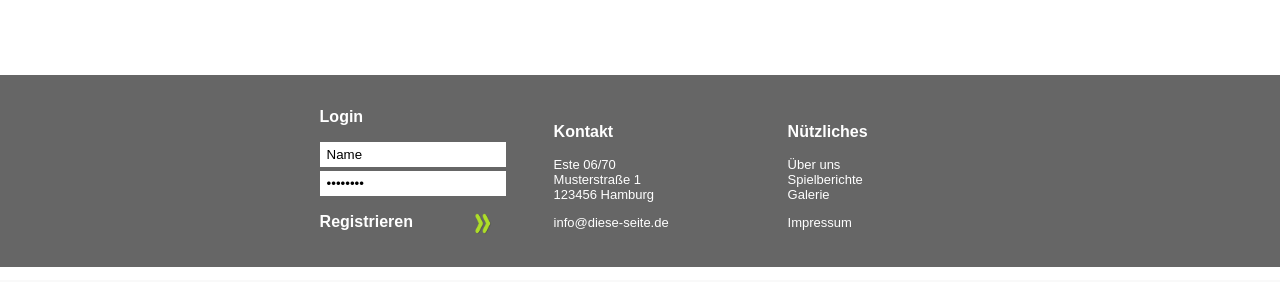
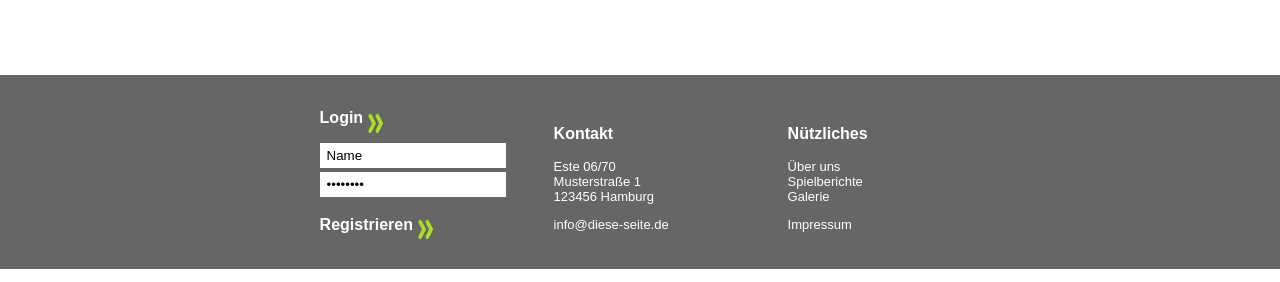
Before and after one commit to jumenz/medienprojekt, a PHP site: page /Application/design/forum.php in a window 1280 px wide. Shown: the part 4750-5032 px from the top of the page. Run offline with PHP 8.4, Linux system fonts and the light colour scheme; some libraries are stand-ins or nearby versions.

Commit message:
header footer

```diff
--- a/Application/design/footer.html
+++ b/Application/design/footer.html
@@ -1,12 +1,13 @@
 <ul class="footer">
 	<li> <!-- login -->
-		<span class="footer-heading footer-space-bottom">Login</span>
 		<form action="post">
-			<span class="footer-info"><input type="text" name="login-name" value="Name"  onfocus="this.value=clearDefault(this.value, 'Name');" onblur="this.value=setDefault(this.value, 'Name');"></span>
-			<span class="footer-info footer-space-bottom"><input type="password" name="login-name" value="Passwort"  onfocus="this.value=clearDefault(this.value, 'Passwort');" onblur="this.value=setDefault(this.value, 'Passwort');"></span>
-			<input class="buttom-invisible forward-raquo menu-link right" type="submit" value="">
+			<span class="footer-heading footer-nobreak footer-space-bottom">Login</span>
+			<input class="buttom-invisible  forward-raquo menu-link footer-space-bottom" type="submit" value=""><br>
+			<span class="footer-info"><input type="text" name="login-name" value="Name"  onfocus="this.value=clearDefault(this.value, 'Name');" onblur="this.value=setDefault(this.value, 'Name');"></span><br>
+			<span class="footer-info footer-space-bottom"><input type="password" name="login-name" value="Passwort"  onfocus="this.value=clearDefault(this.value, 'Passwort');" onblur="this.value=setDefault(this.value, 'Passwort');"></span><br>
+			<span class="footer-heading footer-nobreak"><a href="#">Registrieren</a></span>
+			<input class="buttom-invisible forward-raquo menu-link" type="submit" value="">
 		</form>
-		<span class="footer-heading">Registrieren</span>
 	</li>
 	<li> <!-- adress -->
 		<span class="footer-heading footer-space-bottom">Kontakt</span>
--- a/css/footer.css
+++ b/css/footer.css
@@ -34,9 +34,8 @@
     padding-left: 7px;
 }
 .footer li {
-	margin-top: 20px;
-	margin-bottom: 20px;
 	width: 15%;
+	margin: 20px 0px;
 	padding: 0% 2.5%;
 	display: inline-block;
 	text-align: left;
@@ -47,6 +46,10 @@
 }
 .footer-nobreak {
 	display: inline;
+}
+.footer .menu-link {
+	position: relative;
+	top: 5px;
 }
 
 /* ------------------ media specific adaption ------------------------ */
```
